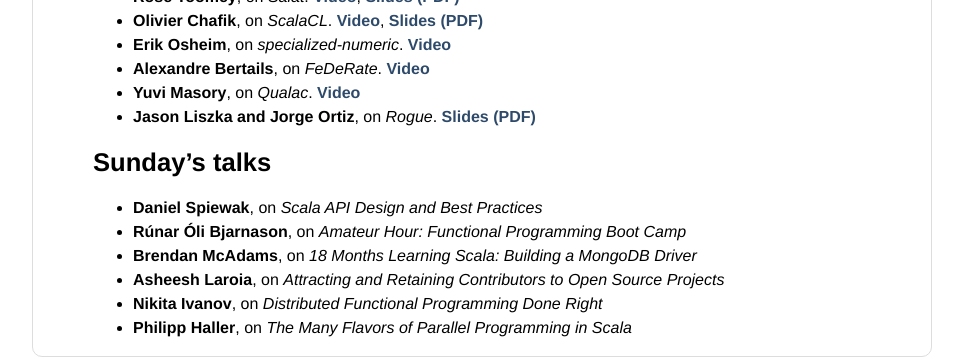
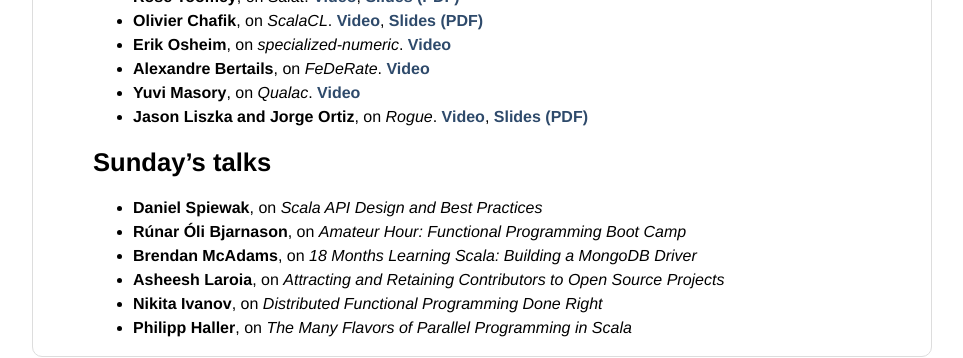
Before and after one commit to scala-phase/scalathon, a Jekyll site: the page built from videos.md, in a window 1280 px wide. Shown: the part 1090-1448 px from the top of the page, without its empty margins (158-1121 px from the left). Built offline with Jekyll 4.4.1, drawn with Linux system fonts in a browser that asks for light colours; some web fonts are replaced; Markdown is read by kramdown in place of the engine named in the settings.

Commit message:
Video for Rogue

```diff
--- a/videos.md
+++ b/videos.md
@@ -53,7 +53,7 @@
 * **Erik Osheim**, on *specialized-numeric*. [Video](http://vimeo.com/32337413)
 * **Alexandre Bertails**, on *FeDeRate*. [Video](http://vimeo.com/32342669)
 * **Yuvi Masory**, on *Qualac*. [Video](http://vimeo.com/32347763)
-* **Jason Liszka and Jorge Ortiz**, on *Rogue*. [Slides (PDF)](talk-slides/rogue.pdf)
+* **Jason Liszka and Jorge Ortiz**, on *Rogue*. [Video](http://vimeo.com/32349792), [Slides (PDF)](talk-slides/rogue.pdf)
 
 ## Sunday's talks
 
```
